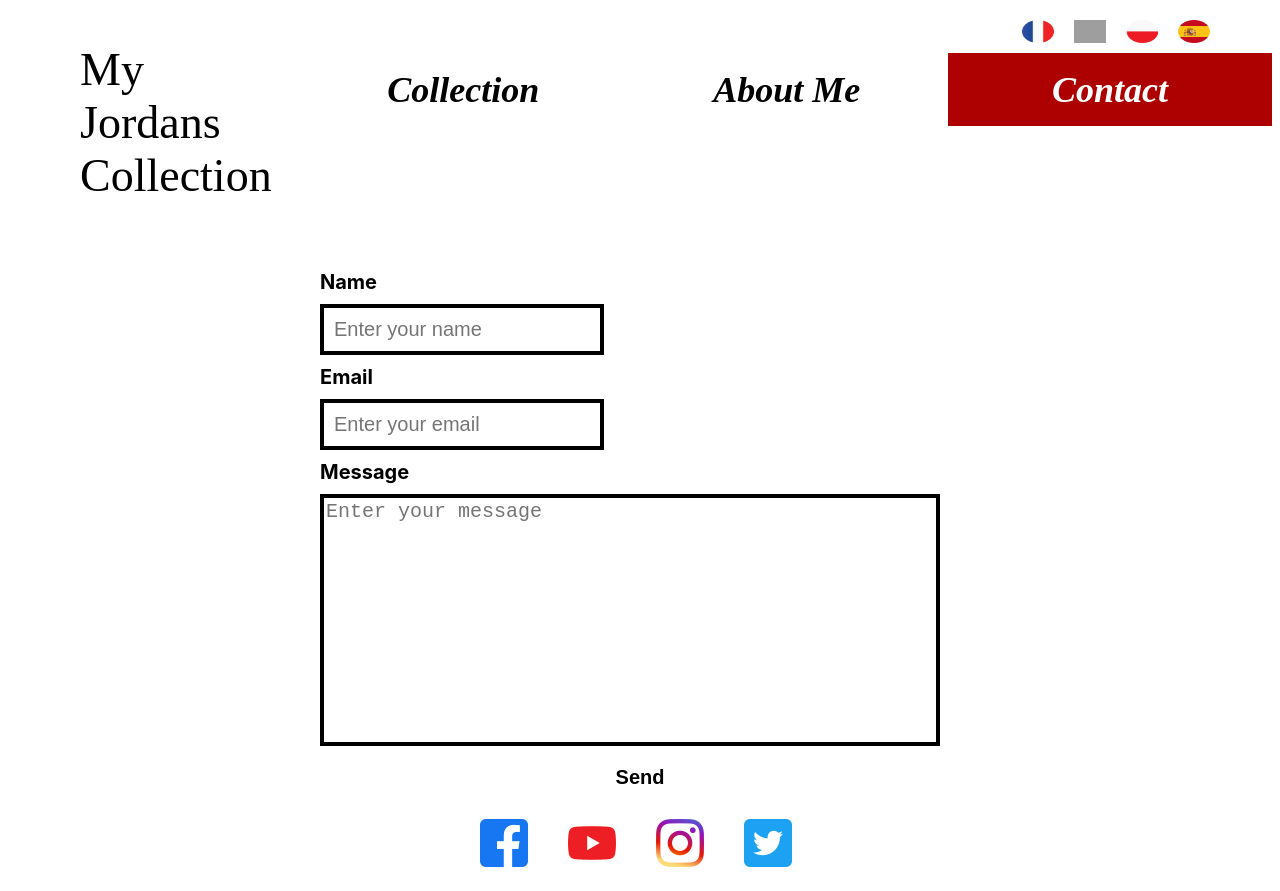
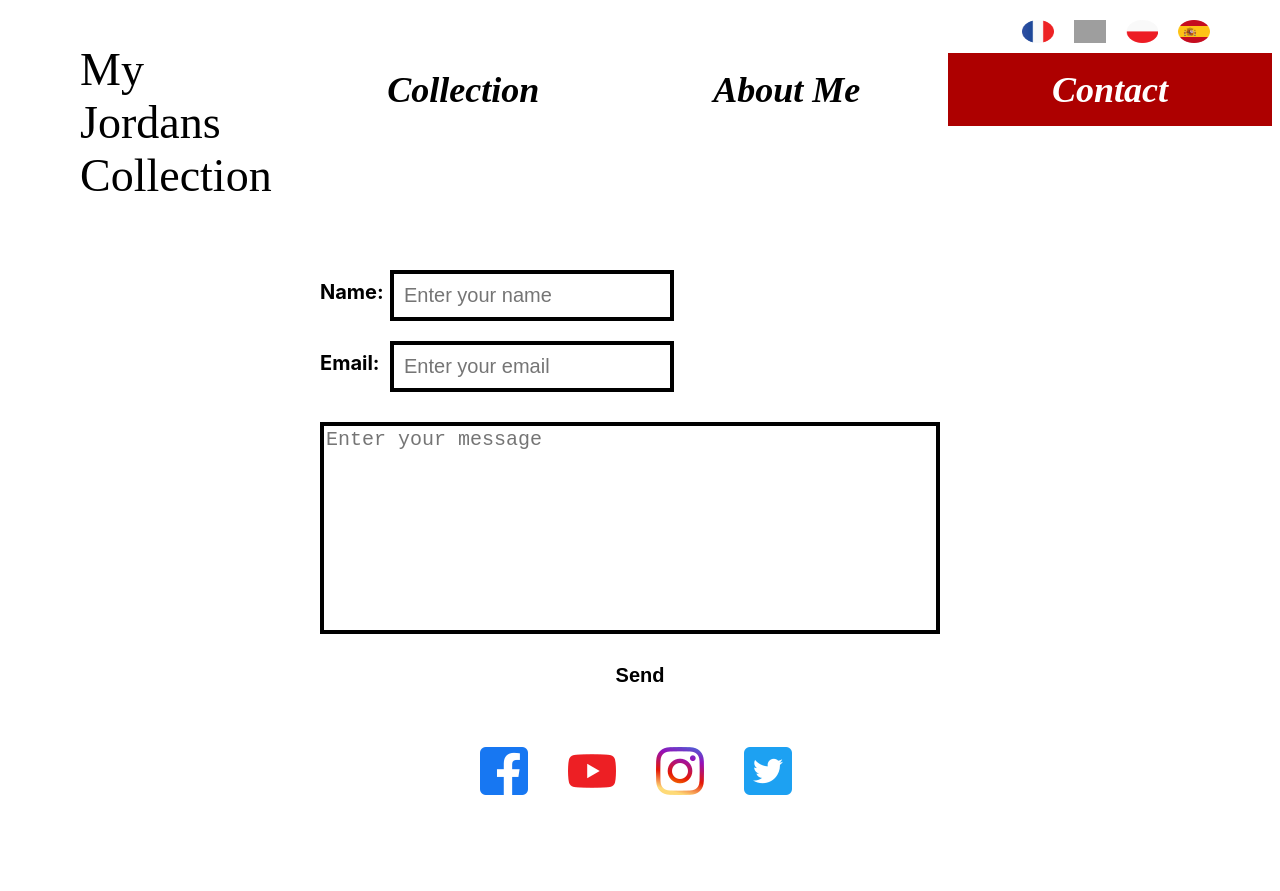
Before and after one commit to Jaroslaw-Bak/jordany, a React (Create React App) app: page /contact in a window 1280 px wide. After the commit the page ends 819 px from the top, so only its background shows below. Built offline with nearby package versions, Linux system fonts and the light colour scheme; grey boxes are pictures that could not be loaded; a web font is replaced by a local one.

Commit message:
fixed styling to resemble design more

```diff
--- a/src/components/Contact.js
+++ b/src/components/Contact.js
@@ -1,4 +1,4 @@
-import { useState } from 'react';
+import React, { useState } from 'react';
 import '../stylesheets/contact.css';
 import { useTranslation } from "react-i18next";
 
@@ -22,11 +22,15 @@ const Contact = () => {
   return (
     <div className="contact">
       <form onSubmit={(e)=> sendEmail(e)}>
-        <label htmlFor="name">{t('Contact.name')}</label>
+        <div className="contact-BaseInfo" >
+        <label htmlFor="name">{t('Contact.name')}:</label>
         <input value={name} onChange={(e)=> setName(e.target.value)} placeholder={t('Contact.placeholders.name')} type="text" id="name" name="name" />
-        <label htmlFor="email">{t('Contact.email')}</label>
+        </div>
+        <div className="contact-BaseInfo" >
+        <label htmlFor="email">{t('Contact.email')}:</label>
         <input value={email} onChange={(e)=> setEmail(e.target.value)} placeholder={t('Contact.placeholders.email')} type="text" id="email" name="name"></input>
-        <label htmlFor="message">{t('Contact.message')}</label>
+        </div>
+        {/* <label htmlFor="message">{t('Contact.message')}</label> */}
         <textarea value={message} onChange={(e)=> setMessage(e.target.value)} placeholder={t('Contact.placeholders.message')} id="message" name="message" />
         <button type="submit">{t('Contact.button')}</button>
 
--- a/src/stylesheets/contact.css
+++ b/src/stylesheets/contact.css
@@ -5,6 +5,7 @@
   width: 100%;
   height: 70%;
   flex-wrap: wrap;
+  margin-bottom: 30px;
 }
 
 .contact form {
@@ -14,10 +15,17 @@
   margin-top: 100px;
   width: 50%;
 }
+.contact-BaseInfo {
+  display: flex;
+  flex-direction: row;
+  width: 100%;
+  margin: 10px 0 10px 0;
+}
 
 .contact label {
   font-weight: bold;
   font-size: 20px;
+  min-width: 70px;
   margin: 10px 0;
 }
 
@@ -31,11 +39,12 @@
 
 .contact textarea {
   width: 95%;
-  min-height: 30vh;
+  min-height: 25vh;
   font-size: 20px;
   outline: none;
   border: 4px solid #000;
   resize: none;
+  margin: 20px 0 10px 0;
 }
 
 .contact button {
--- a/src/stylesheets/home.css
+++ b/src/stylesheets/home.css
@@ -42,4 +42,6 @@
   width: 250px;
   height: 250px;
   padding: 5px;
+  cursor: pointer;
+  margin: 5px;
 }
--- a/src/stylesheets/singlebootpage.css
+++ b/src/stylesheets/singlebootpage.css
@@ -2,7 +2,8 @@
   display: flex;
   align-items: center;
   justify-content: center;
-  height: 70vh;
+  height: 70%;
+  min-height: 70vh;
 }
 
 .singlebootpage-container {
```
